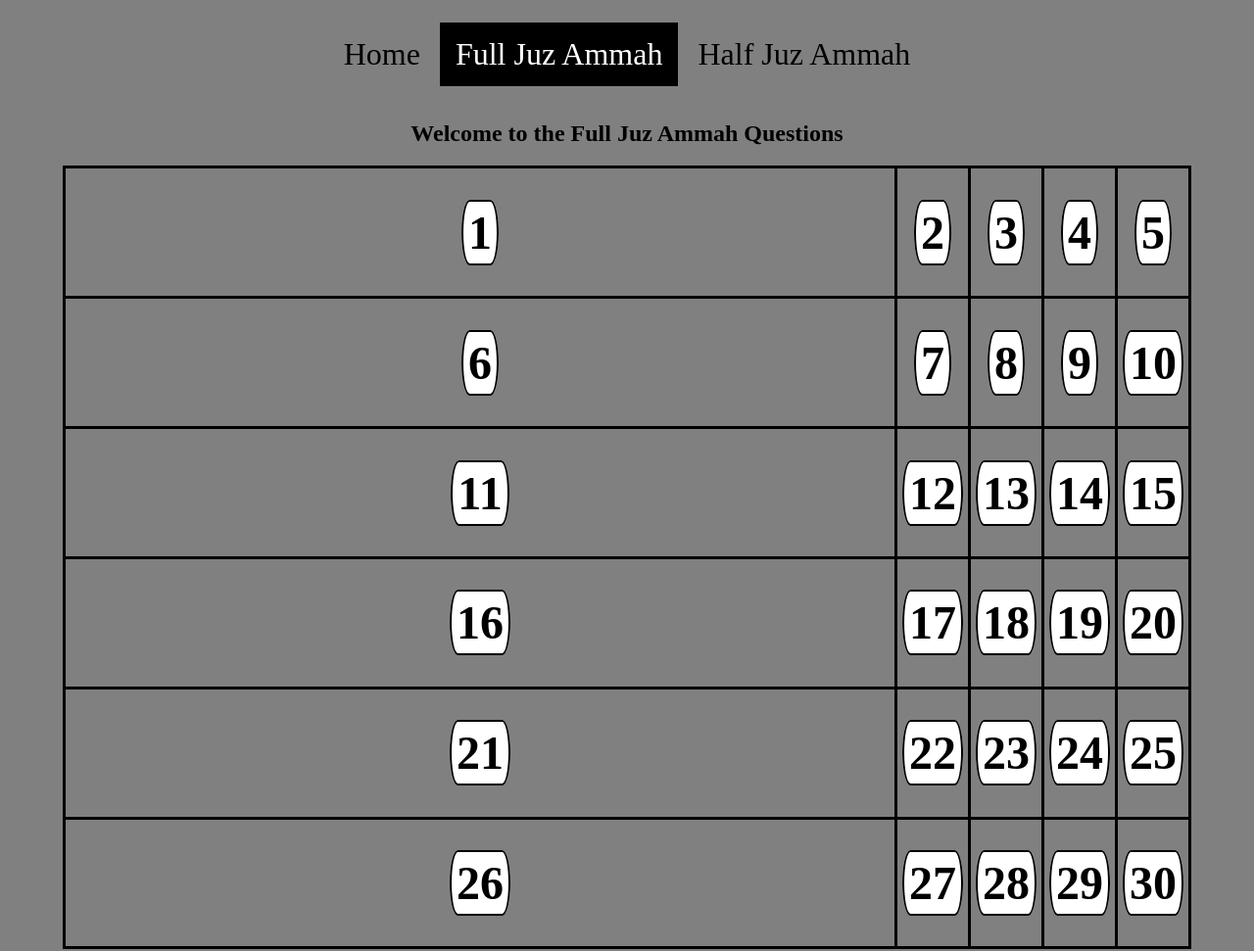
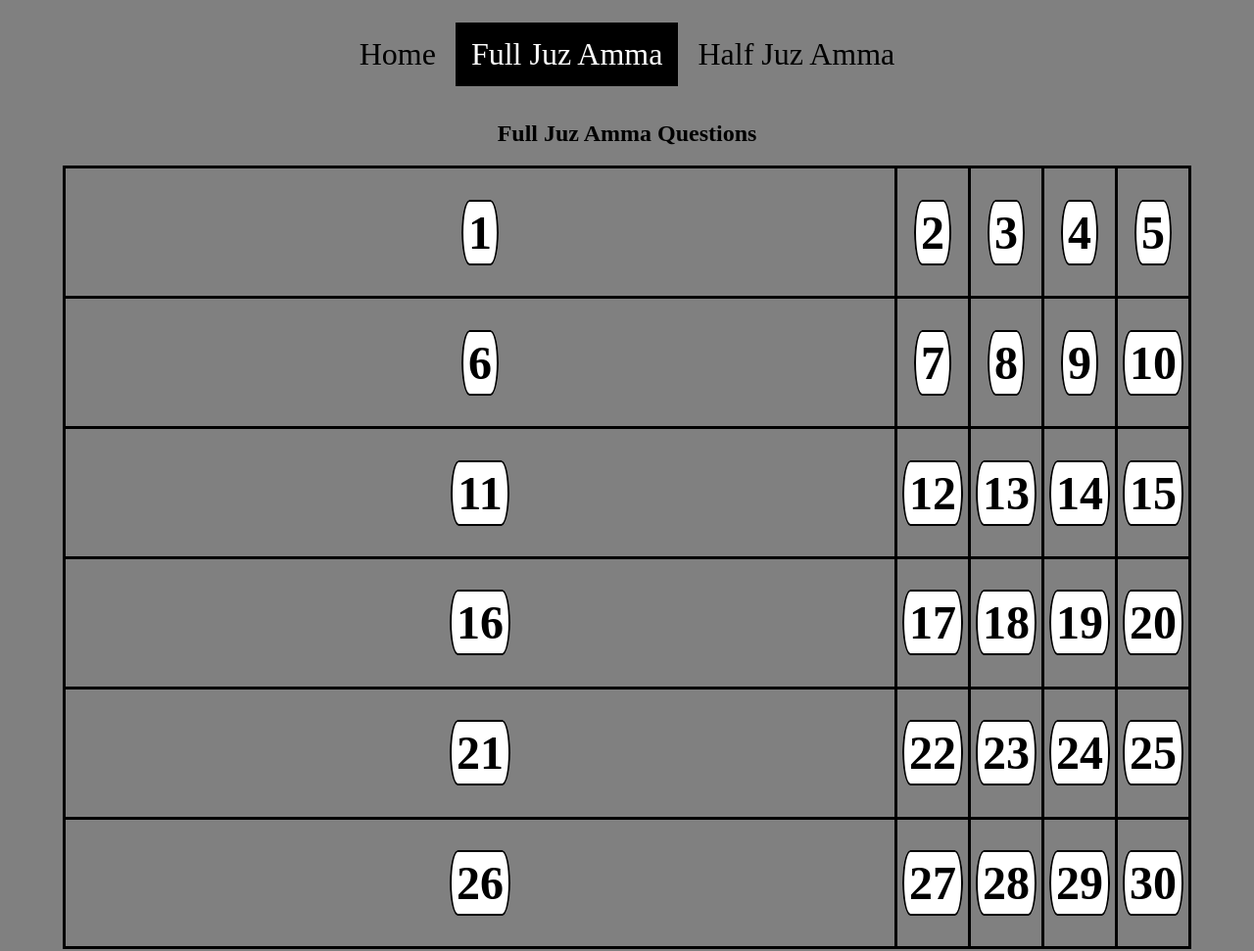
Before and after one commit to ladyrukky/juzammah, a plain HTML site: page fja.html in a window 1280 px wide. Shown: the top 971 px of the page at 98% size. Drawn offline with Linux system fonts and the light colour scheme.

Commit message:
Amma
Corrected spelling of Amma. Will work on Questions later

```diff
--- a/fja.html
+++ b/fja.html
@@ -1,21 +1,21 @@
 <html>
 
-<title> Juz Ammah Competition | Full Juz </title>
+<title> Juz Amma Competition | Full Juz </title>
 
 <header>
   <link rel="stylesheet" href="site.css">
 
   <ul class="navcontainer">
     <li><a href="index.html">Home</a></li>
-    <li><a class="active" href="fja.html">Full Juz Ammah</a></li>
-    <li><a href="hja.html">Half Juz Ammah</a></li>
+    <li><a class="active" href="fja.html">Full Juz Amma</a></li>
+    <li><a href="hja.html">Half Juz Amma</a></li>
   </ul>
 
 </header>
 
 <body class="fjabodycontainer">
 
-  <h2 class="welcome"> Welcome to the Full Juz Ammah Questions </h2>
+  <h2 class="welcome"> Full Juz Amma Questions </h2>
 
 
     <table>
```
